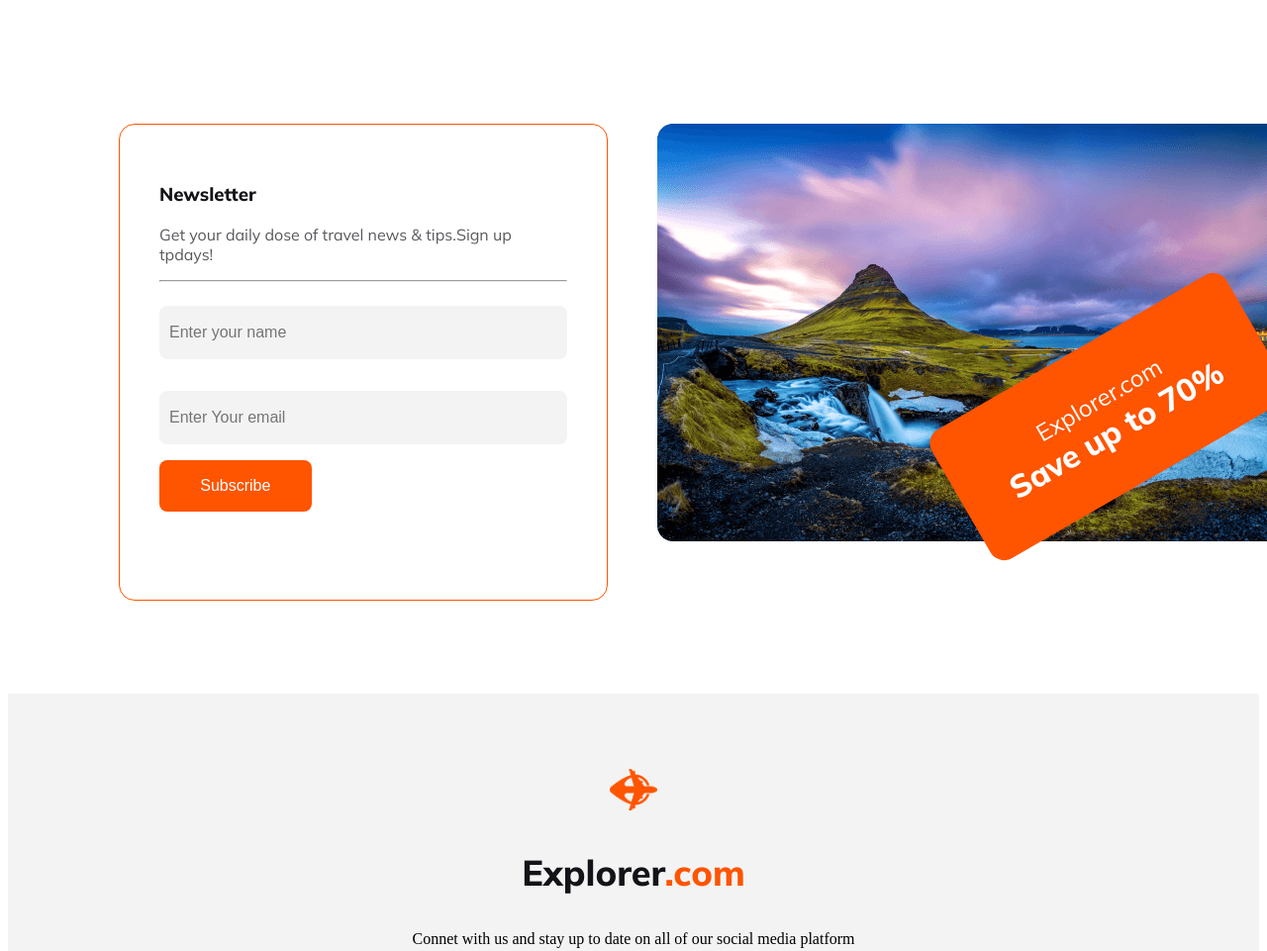
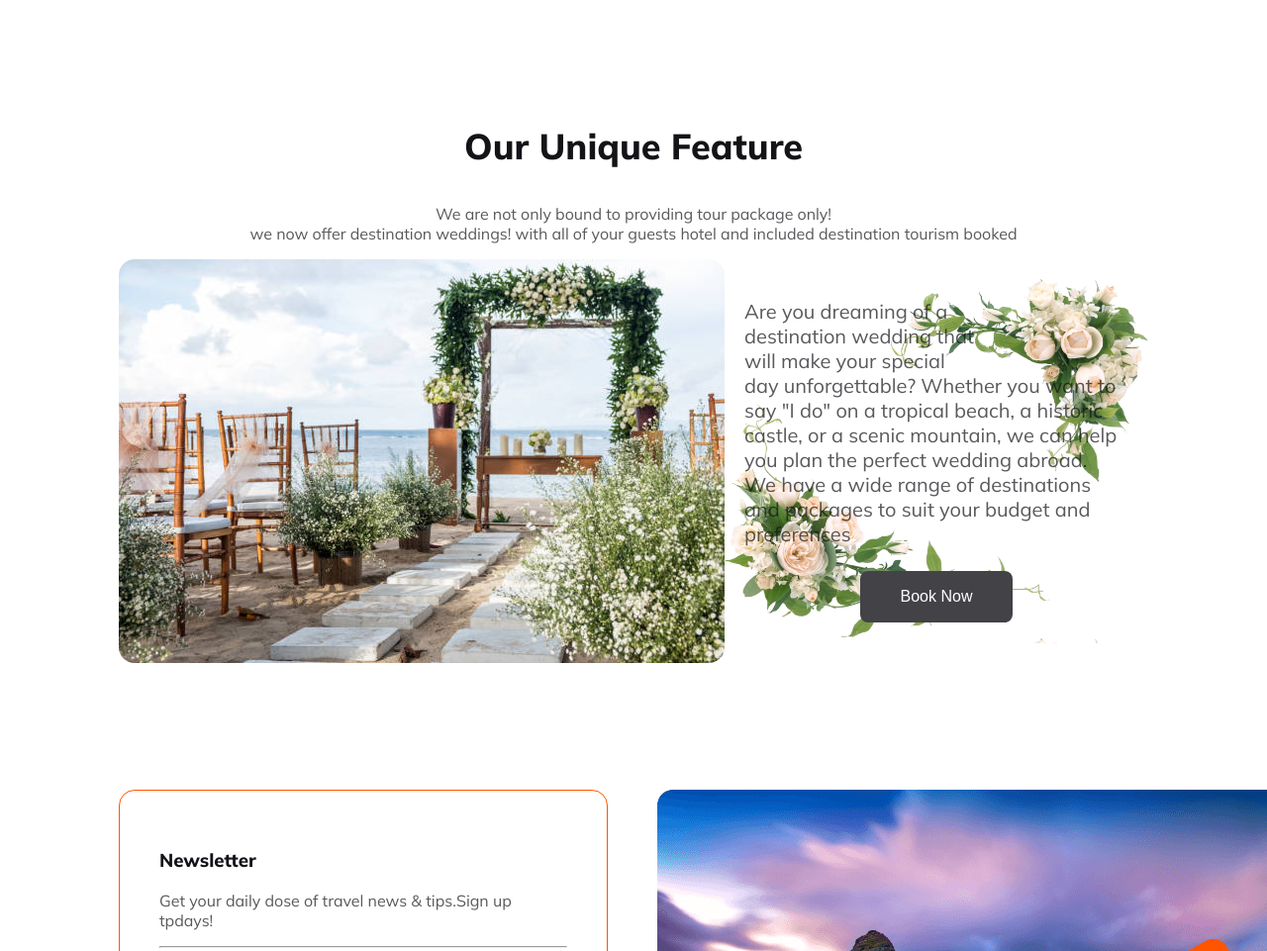
Before and after one commit to samwaseee/Res-Hero-Travel, a plain HTML site: page index.html in a window 1280 px wide. Shown: the part 4392-5353 px from the top of the page at 99% size. Drawn offline with Linux system fonts and the light colour scheme.

Commit message:
bonus section added

```diff
--- a/index.html
+++ b/index.html
@@ -150,6 +150,23 @@
                 <img src="./Images/bar.png" alt="" width="100%">
             </div>
         </section>
+        <section class="wedding">
+            <h3 class="text-800">Our Unique Feature</h3>
+            <p class="text-400" style="text-align: center;">We are not only bound to providing tour package only!
+                <br>we now offer destination weddings! with all of your guests hotel and included destination tourism booked </p>
+            <div>
+                <img src="./Images/wedding.jpg" alt="" style="border-radius: 16px;">
+                <p class="text-400">Are you dreaming of a <br>destination wedding that
+                    <br> will make your special
+                    <br> day unforgettable? Whether you want to
+                    <br>say "I do" on a tropical beach, a historic
+                    <br>castle, or a scenic mountain, we can help
+                    <br>you plan the perfect wedding abroad.
+                    <br>We have a wide range of destinations and packages to suit your budget and preferences <br> <br>
+                    <button style="background: #424247; margin: 0 auto;">Book Now</button>
+                </p>
+            </div>
+        </section>
         <section class="five">
             <div class="newsletter-crad">
                 <h3 class="text-800">Newsletter</h3>
@@ -176,7 +193,7 @@
             <h3 class="text-800 explore">Explorer<span style="color: #FF5400;">.com</span></h3>
         </div>
         <p>
-            Connet with us and stay up to date on all of our social media platform
+            Connet with us and stay up to date on all of our social media platforms
         </p>
         <div class="social">
             <svg xmlns="http://www.w3.org/2000/svg" width="175" height="24" viewBox="0 0 175 24" fill="none">
--- a/styel/index.css
+++ b/styel/index.css
@@ -207,7 +207,8 @@ button {
     text-align: center;
 }
 
-.third h3 {
+.third h3 ,.wedding h3{
+    text-align: center;
     font-size: 2.25rem;
     margin-top: 10vw;
 }
@@ -322,3 +323,16 @@ footer{
     margin: 0vw;
     padding: 6vw;
 }
+.wedding div{
+    display: flex;
+    border-radius: 16px;
+    margin-bottom: 10vw;
+}
+
+.wedding div p{
+    background : url('../Images/pngwing.com.png');
+    background-size: 100%;
+    height: auto;
+    font-size: 1.25rem;
+    padding: 20px;
+}
--- a/styel/responsive.css
+++ b/styel/responsive.css
@@ -4,7 +4,7 @@
         width: 90vw;
     }
     header nav ul,
-    header section ,.first ,.fourth , .five {
+    header section ,.first ,.fourth , .five , .wedding div{
         flex-direction: column;
     }
     header nav ul {
@@ -46,6 +46,9 @@
     footer{
         margin: 0 -7vw;
     }
+    .wedding div p{
+        background-size: 230%;
+    }
 
 }
 
```
Also changed, not shown: Images/pngwing.com.png (added), Images/wedding.jpg (added).
